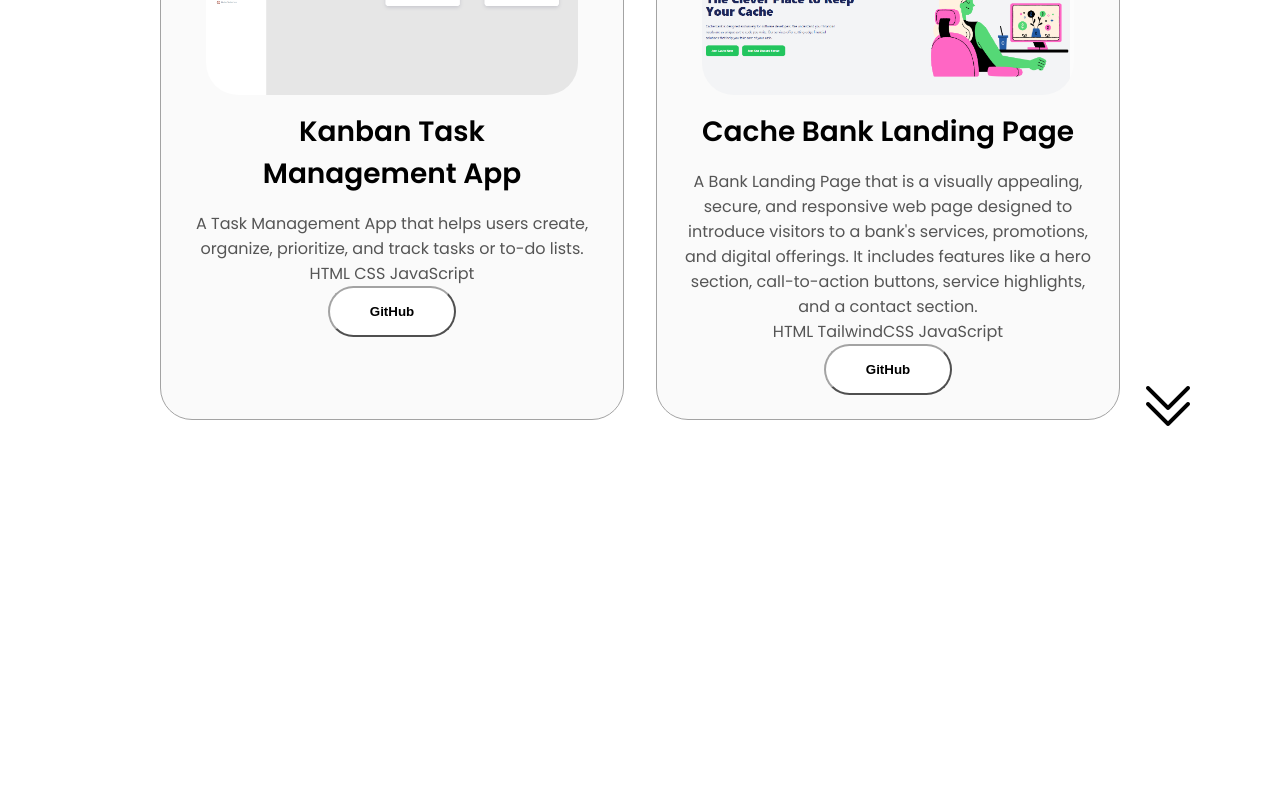
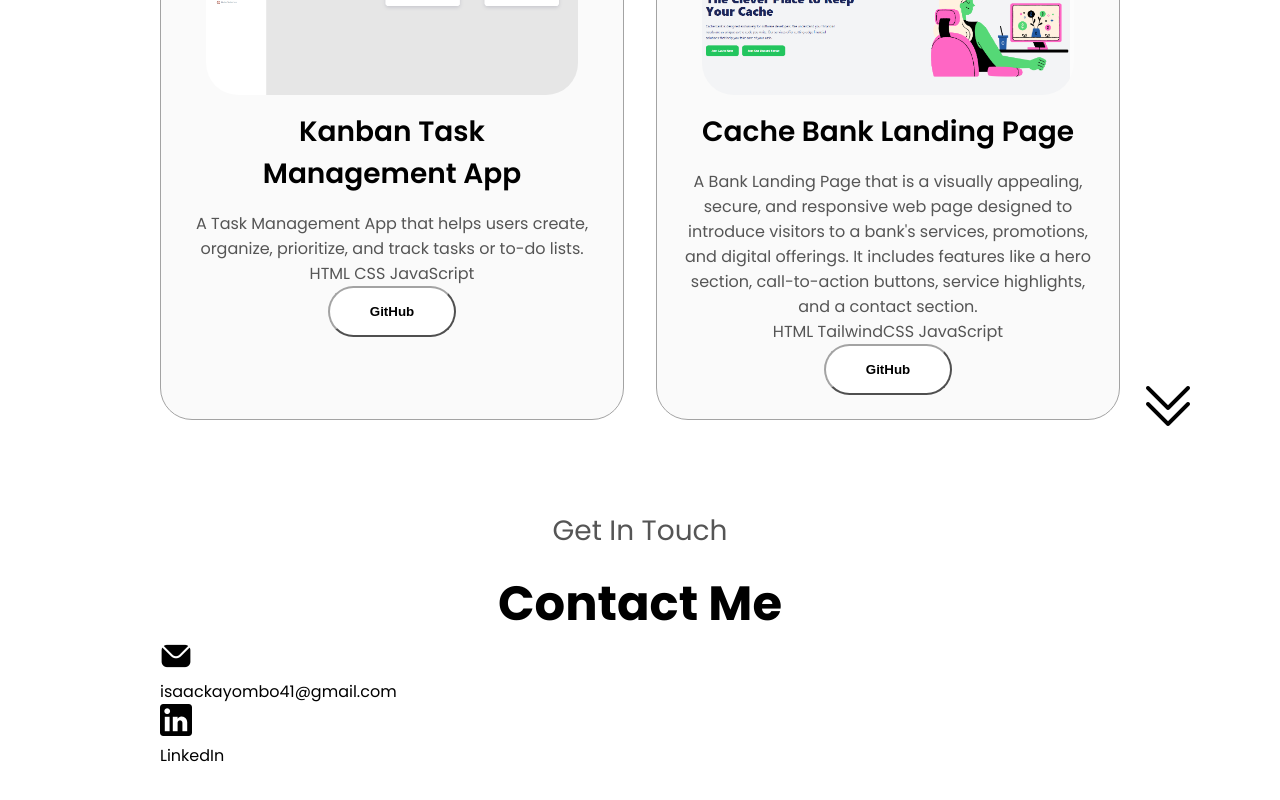
Before and after one commit to Isaac-Kayombo/CS20240251_PTO2407_GroupA_IsaacKayombo_CDV05, a plain HTML site: page index.html in a window 1280 px wide. Shown: the part 2602-3402 px from the top of the page. Before the commit the page ends 3080 px from the top, so only its background shows below. Drawn offline with Linux system fonts and the light colour scheme.

Commit message:
Structuring contact section

```diff
--- a/index.html
+++ b/index.html
@@ -207,6 +207,20 @@
         </div>
         <img src="./assets/down-arrow.png" alt="Arrow icon" class="icon-arrow"/>
     </section>
+    <section id="contact">
+        <p class="text-p1">Get In Touch</p>
+        <h1 class="title">Contact Me</h1>
+        <div class="contact-info-upper-container">
+            <div class="contact-info-container">
+                <img src="./assets/email.png" alt="Email icon" class="icon contact-icon"/>
+                <p><a href="mailto:isaackayombo41@gmail.com">isaackayombo41@gmail.com</a></p>
+            </div>
+            <div class="contact-info-container">
+                <img src="./assets/linkedin-logo.png" alt="LinkedIn icon" class="icon contact-icon"/>
+                <p><a href="https://linkedin.com/in/isaackayombo/">LinkedIn</a></p>
+            </div>
+        </div>
+    </section>
     <script src="script.js"></script>
 </body>
 </html>
```
Also changed, not shown: assets/email.png (added), assets/linkedin-logo.png (added).
